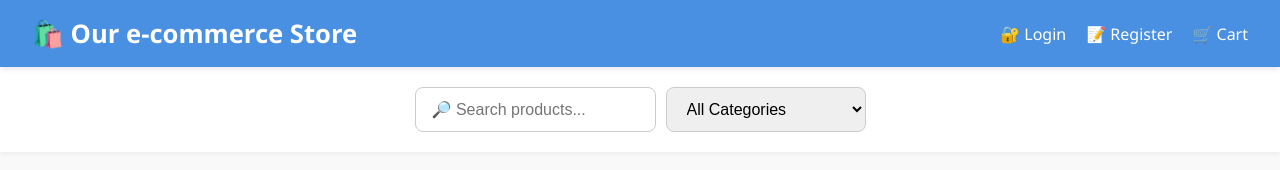
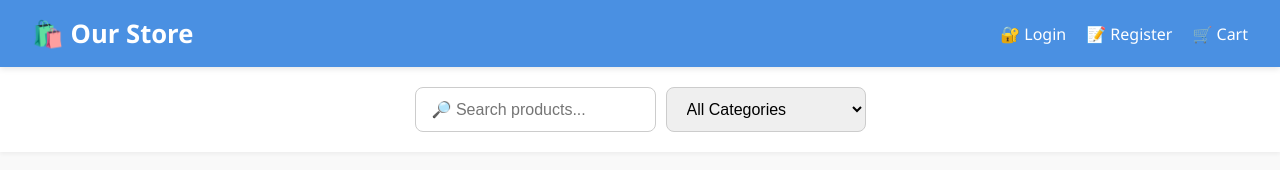
Before and after one commit to RihanAnkalgi10/E-commerce, a website: page public/index.html in a window 1280 px wide. Drawn offline with Linux system fonts and the light colour scheme; no server answers.

Commit message:
Update index.html

```diff
--- a/public/index.html
+++ b/public/index.html
@@ -158,7 +158,7 @@
 <body>
 
   <header>
-    <div class="left-header">🛍️ Our e-commerce Store</div>
+    <div class="left-header">🛍️ Our Store</div>
     <div class="right-header">
       <a href="login.html">🔐 Login</a>
       <a href="register.html">📝 Register</a>
```
